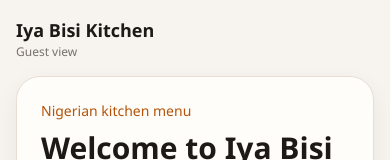
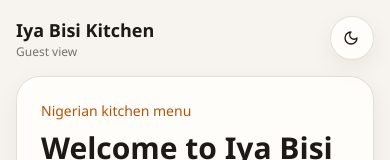
Before and after one commit to emmanueladejuwon2021-star/MenuCraft, a React (Vite) app in the folder client/: page / in a window 390 px wide. Shown: the top 160 px of the page. Built offline with nearby package versions, Linux system fonts and the light colour scheme; no server answers.

Commit message:
Turn the theme switch on in the live app shell

```diff
--- a/client/src/App.jsx
+++ b/client/src/App.jsx
@@ -20,6 +20,8 @@ import {
   updateItem,
 } from "./lib/store.js";
 import { createAccount, readSession, signIn, signOut, updateAccount } from "./lib/auth.js";
+import { readTheme, toggleTheme } from "./lib/theme.js";
+import ThemeToggle from "./components/ThemeToggle.jsx";
 
 function Guard({ user, children }) {
   if (!user) return <Navigate to="/account" replace />;
@@ -39,10 +41,15 @@ export default function App() {
   const [toast, setToast] = useState(null);
   const [showForm, setShowForm] = useState(false);
   const [loading, setLoading] = useState(true);
+  const [theme, setTheme] = useState(readTheme);
 
   function notify(text, tone = "ok") {
     setToast({ text, tone });
     window.setTimeout(() => setToast(null), 2400);
+  }
+
+  function handleTheme() {
+    setTheme((current) => toggleTheme(current));
   }
 
   async function refresh() {
@@ -189,15 +196,18 @@ export default function App() {
 
   return (
     <div className="min-h-screen bg-paper pb-24 md:pb-8">
-      <NavBar settings={menu.settings} source={menu.source} user={user} />
+      <NavBar settings={menu.settings} source={menu.source} user={user} theme={theme} onToggleTheme={handleTheme} />
       <Toast toast={toast} />
       <main className="mx-auto max-w-6xl px-4 py-4">
-        <div className="mb-4 md:hidden">
-          <h1 className="text-lg font-semibold">{menu.settings.restaurant_name}</h1>
-          <p className="text-xs text-stone-500">{user ? `Hi, ${user.name}` : "Guest view"}</p>
+        <div className="mb-4 flex items-center justify-between gap-3 md:hidden">
+          <div>
+            <h1 className="text-lg font-semibold">{menu.settings.restaurant_name}</h1>
+            <p className="text-xs text-muted">{user ? `Hi, ${user.name}` : "Guest view"}</p>
+          </div>
+          <ThemeToggle theme={theme} onToggle={handleTheme} />
         </div>
         {loading && location.pathname !== "/" ? (
-          <p className="text-sm text-stone-500">Loading menu…</p>
+          <p className="text-sm text-muted">Loading menu…</p>
         ) : (
           <Routes>
             <Route path="/" element={<HomePage settings={menu.settings} user={user} />} />
```
